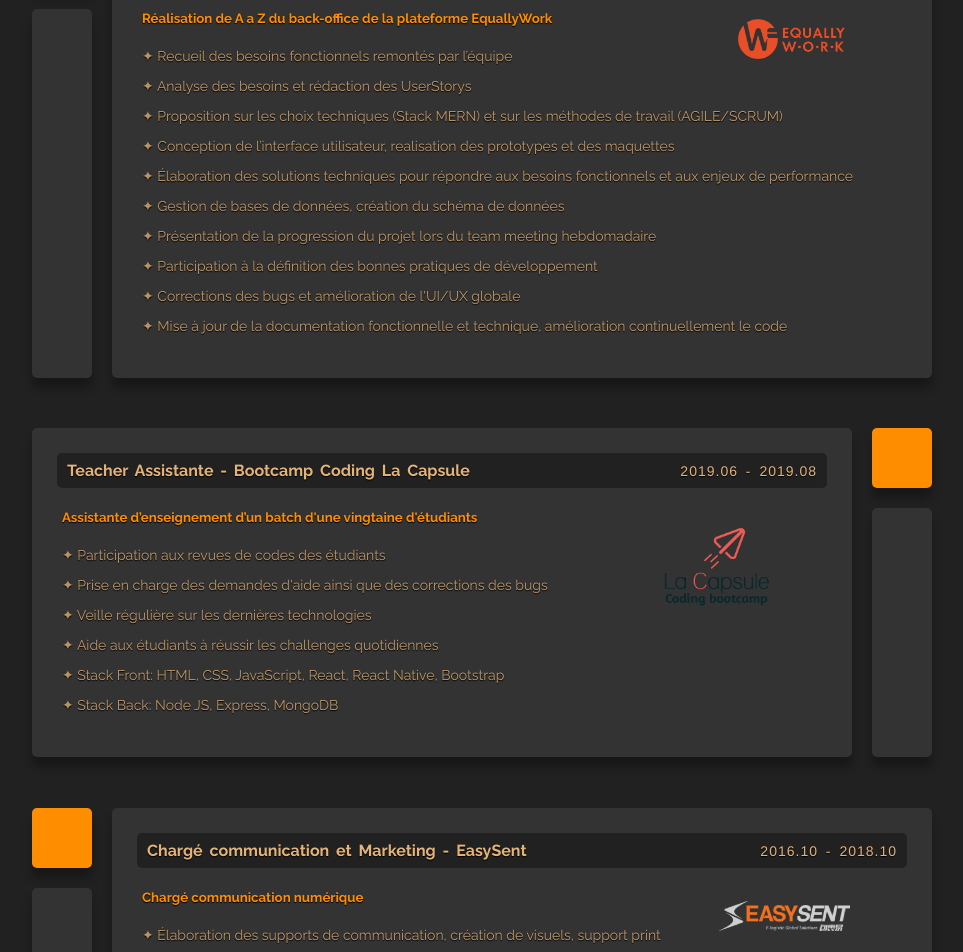
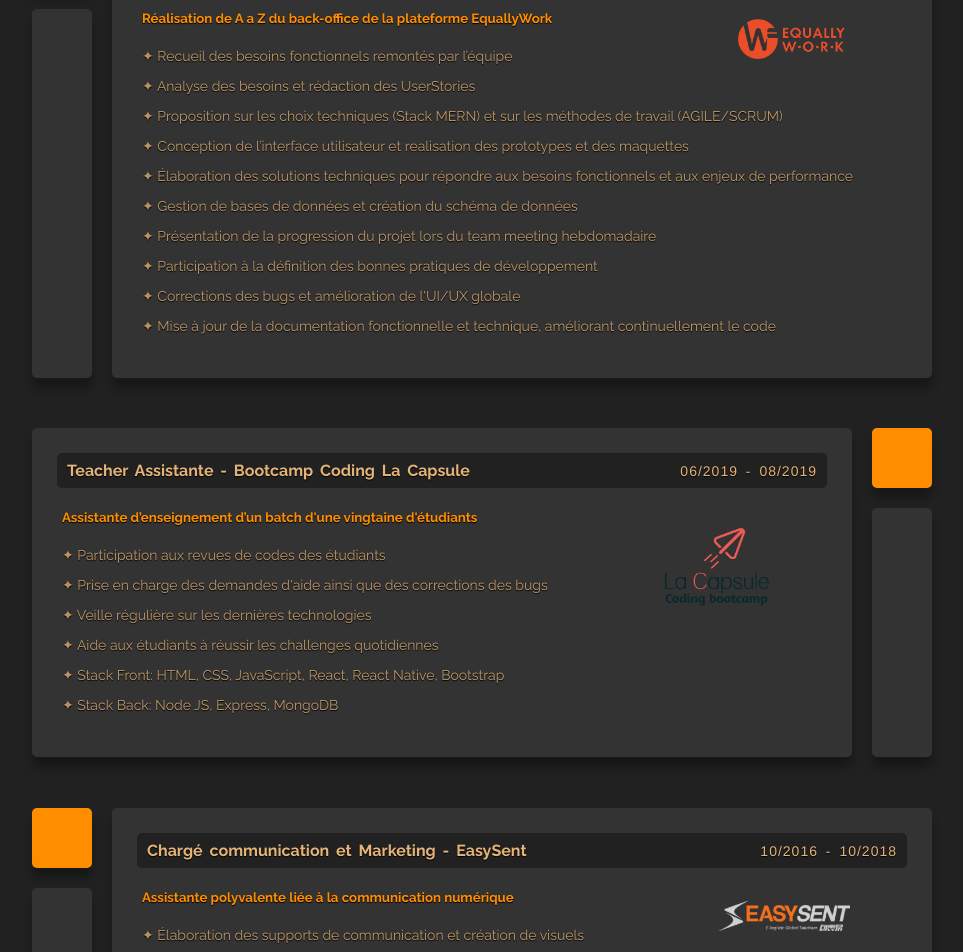
Before and after one commit to AvilaAi/Ai-ZHANG, a React (Create React App) app: page /experiences in a window 1280 px wide. Shown: the part 200-1152 px from the top of the page, without its empty margins (158-1121 px from the left). Built offline with nearby package versions, Linux system fonts and the light colour scheme.

Commit message:
aboutme update

```diff
--- a/src/Component/Aboutme.js
+++ b/src/Component/Aboutme.js
@@ -29,22 +29,27 @@ const Aboutme = props => {
 						<div className='content'>
 							<div className='desc'>
 								<p>
-									« Curieuse et passionnée à propos de tout ce qui touche au web, je me suis
-									réorientée depuis les métiers du marketing et de la communication. Des expériences
-									dans Web design, la maîtrise des logiciels informatiques et un bon sens de la
-									logique ce sont mes atouts qui m'ont permet de vite progresser pendant un an de
-									l'aventure dans le monde de code.
+									« Sensible à la logique, aux chiffres, aux objets concrets, j'ai découvert il y a 3
+									ans que le monde du développement informatique correspondait parfaitement à ma
+									nature. C'est pour cela, qu'après des études en marketing et communication qui
+									correspondaient pas à mes atouts, j'ai décidé de m'orienter vers ce domaine
+									passionant.
+									<br />
+									<br />
+									Mes expériences dans le Web design, ma maîtrise des logiciels informatiques et un
+									bon sens de la logique sont mes atouts. Ma passion pour le developpement
+									informatique m'a permis de progresser rapidement dans ce domaine.
 								</p>
 								<p>
-									En tant que développeur polyvalent, je maîtrise les technologies pour le fontend et
-									le backend, j'ai pu réalisé plusieur projets web personnels qui m'a permis
-									d'approfondir mes connaissances surtout dans la language JavaScript, j'aime aussi
-									découvrir de nouvelles techenologies.
+									En tant que développeur polyvalente, je maîtrise plusieurs technologies pour le
+									front-end et le back-end (html,css et javascript) j'ai pu réaliser plusieurs projets
+									web personnels qui m'ont permis d'approfondir mes connaissances sur ces langages. Je
+									suis également curieuse sur la veille technologique.
 								</p>
 
 								<p>
 									Je suis actuellement à la recherche d'un emploi à plein temps en tant que
-									développeur web et j'aurai plaisir d'intégrer une nouvelle équipe. »
+									développeur web et intégrer une nouvelle équipe dynamique et motivée. »
 								</p>
 							</div>
 							<img
--- a/src/Component/Contact.js
+++ b/src/Component/Contact.js
@@ -18,7 +18,7 @@ const contact = [
 		),
 	},
 	{ name: 'Tel', info: '+33 (0)6 52 02 33 92' },
-	{ name: 'Adress', info: 'pl. du marché st-honoré, 75001 Paris, France' },
+	{ name: 'Adresse', info: '17 pl. du marché st-honoré, 75001 Paris, France' },
 ];
 const Contact = () => {
 	return (
--- a/src/Component/Divers.js
+++ b/src/Component/Divers.js
@@ -9,8 +9,8 @@ const Divers = props => {
 				<div className='card two'>
 					<div className='title'> &nbsp;Co-fondatrice de l'Association LifeLab</div>
 					<p>
-						Organisation d'une exposition d'art contemporain intitulée "D'autre façon de vivre" en partenariat avec la
-						Mairie du 13e arrondissement de Paris
+						Organisation d'une exposition d'art contemporain intitulée "D'autre façon de vivre" en
+						partenariat avec la Mairie du 13e arrondissement de Paris
 					</p>
 				</div>
 				<div className='card three'>
@@ -35,9 +35,7 @@ const Divers = props => {
 				<div className='card seven'>
 					<div className='title'>&nbsp;Fan de musique</div>
 
-					<p>
-						Junior's piano teacher && Rock band keyboard player <br /> Guitar && Drums beginner
-					</p>
+					<p>Professeur de piano pour les enfants et Joueuse de piano dans un groupe de rock</p>
 				</div>
 				<div className='card eight'>
 					<p>Code everyday.</p>
--- a/src/Component/Experiences.js
+++ b/src/Component/Experiences.js
@@ -15,27 +15,27 @@ const Experiences = props => {
 				<div className='card ex'>
 					<div className='card-ex-content'>
 						<div className='title'>
-							Developpeur fullstack - Equally Work <span>2019.08 - 2019.12</span>
+							Developpeur fullstack - Equally Work <span>08/2019 - 12/2019</span>
 						</div>
 						<h5>Réalisation de A a Z du back-office de la plateforme EquallyWork</h5>
 						<p>Recueil des besoins fonctionnels remontés par l’équipe</p>
-						<p>Analyse des besoins et rédaction des UserStorys</p>
+						<p>Analyse des besoins et rédaction des UserStories</p>
 						<p>
 							Proposition sur les choix techniques (Stack MERN) et sur les méthodes de travail
 							(AGILE/SCRUM)
 						</p>
-						<p>Conception de l’interface utilisateur, realisation des prototypes et des maquettes</p>
+						<p>Conception de l’interface utilisateur et realisation des prototypes et des maquettes</p>
 						<p>
 							Élaboration des solutions techniques pour répondre aux besoins fonctionnels et aux enjeux de
 							performance
 						</p>
-						<p>Gestion de bases de données, création du schéma de données</p>
+						<p>Gestion de bases de données et création du schéma de données</p>
 
 						<p>Présentation de la progression du projet lors du team meeting hebdomadaire</p>
 						<p>Participation à la définition des bonnes pratiques de développement</p>
 						<p>Corrections des bugs et amélioration de l'UI/UX globale</p>
 						<p>
-							Mise à jour de la documentation fonctionnelle et technique, amélioration continuellement le
+							Mise à jour de la documentation fonctionnelle et technique, améliorant continuellement le
 							code{' '}
 						</p>
 					</div>
@@ -48,7 +48,7 @@ const Experiences = props => {
 					{' '}
 					<div className='card-ex-content'>
 						<div className='title'>
-							Teacher Assistante - Bootcamp Coding La Capsule<span>2019.06 - 2019.08</span>
+							Teacher Assistante - Bootcamp Coding La Capsule<span>06/2019 - 08/2019</span>
 						</div>
 						<h5>Assistante d’enseignement d’un batch d'une vingtaine d'étudiants </h5>
 						<p>Participation aux revues de codes des étudiants</p>
@@ -76,11 +76,11 @@ const Experiences = props => {
 					{' '}
 					<div className='card-ex-content'>
 						<div className='title'>
-							Chargé communication et Marketing - EasySent<span>2016.10 - 2018.10</span>
+							Chargé communication et Marketing - EasySent<span>10/2016 - 10/2018</span>
 						</div>
-						<h5>Chargé communication numérique</h5>
+						<h5>Assistante polyvalente liée à la communication numérique</h5>
 
-						<p>Élaboration des supports de communication, création de visuels, support print</p>
+						<p>Élaboration des supports de communication et création de visuels</p>
 						<p>Diverses recherches, conceptions graphiques, réalisation des prototypes du site </p>
 						<p>Gestion du compte de l’entreprise sur réseaux sociaux (Wechat)</p>
 						<p>Animation éditoriale et graphique de contenus pour diffusion</p>
```
